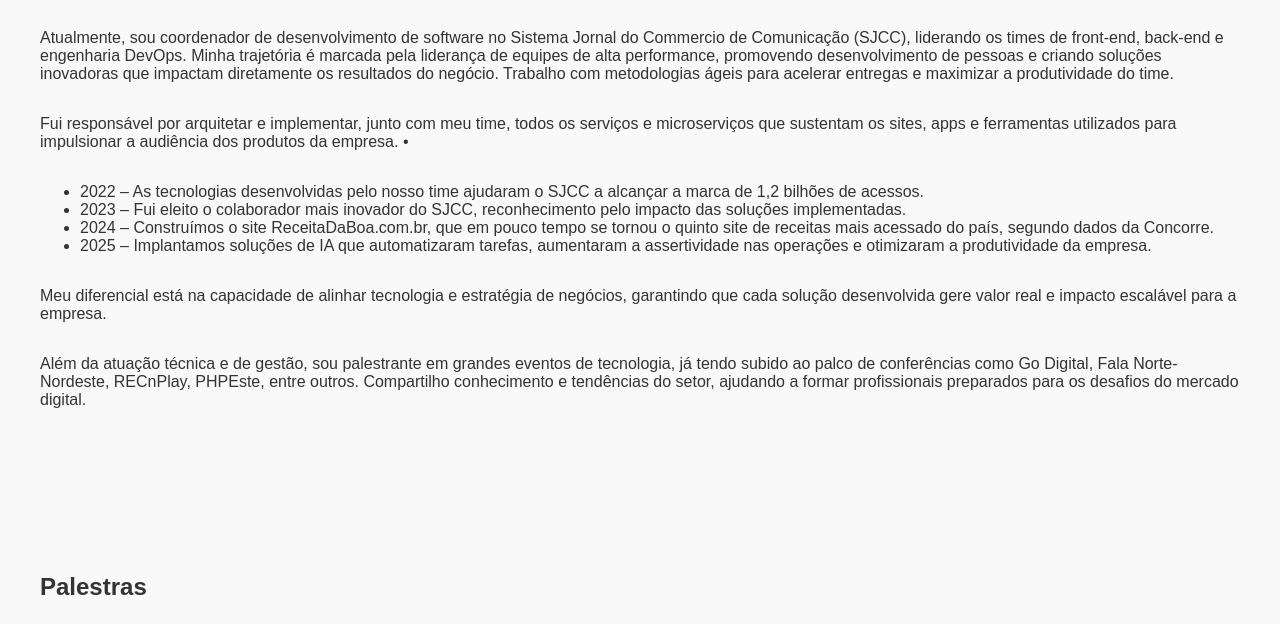
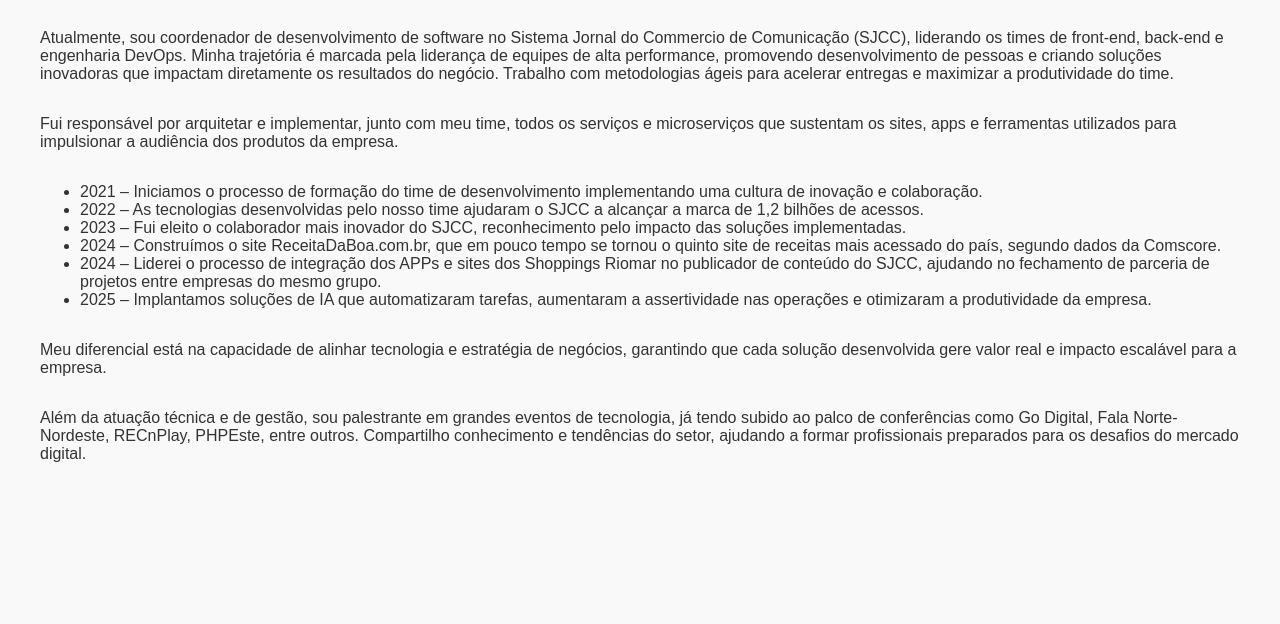
Before and after one commit to lsiqueira-jc/luiz-siqueira, a plain HTML site: page index.html in a window 1280 px wide. Shown: the part 1035-1659 px from the top of the page. Drawn offline with Linux system fonts and the light colour scheme.

Commit message:
ajuste no texto

```diff
--- a/index.html
+++ b/index.html
@@ -227,9 +227,13 @@
           Fui responsável por arquitetar e implementar, junto com meu time,
           todos os serviços e microserviços que sustentam os sites, apps e
           ferramentas utilizados para impulsionar a audiência dos produtos da
-          empresa. •
+          empresa.
         </p>
         <ul>
+          <li>
+            2021 – Iniciamos o processo de formação do time de desenvolvimento
+            implementando uma cultura de inovação e colaboração.
+          </li>
           <li>
             2022 – As tecnologias desenvolvidas pelo nosso time ajudaram o SJCC
             a alcançar a marca de 1,2 bilhões de acessos.
@@ -241,7 +245,12 @@
           <li>
             2024 – Construímos o site ReceitaDaBoa.com.br, que em pouco tempo se
             tornou o quinto site de receitas mais acessado do país, segundo
-            dados da Concorre.
+            dados da Comscore.
+          </li>
+          <li>
+            2024 – Liderei o processo de integração dos APPs e sites dos
+            Shoppings Riomar no publicador de conteúdo do SJCC, ajudando no
+            fechamento de parceria de projetos entre empresas do mesmo grupo.
           </li>
           <li>
             2025 – Implantamos soluções de IA que automatizaram tarefas,
```
